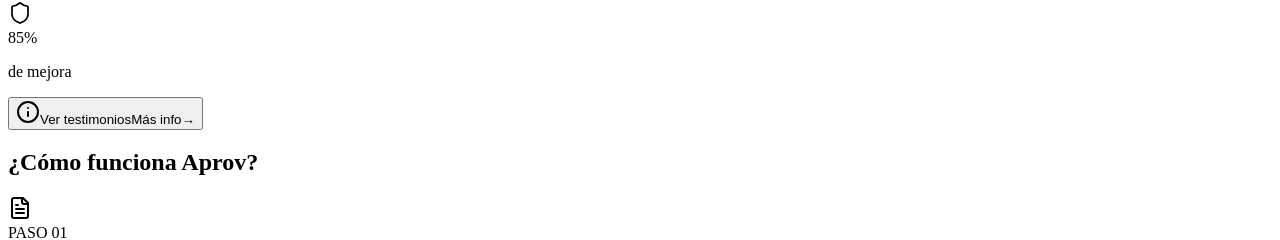
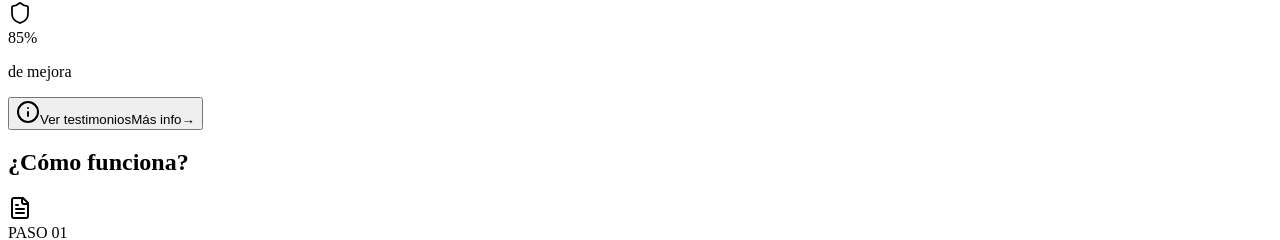
Before and after one commit to ialmanzaj/approv-landing, a Next.js app: page / in a window 1280 px wide. Shown: the part 8947-9187 px from the top of the page. Built offline with nearby package versions, Linux system fonts and the light colour scheme.

Commit message:
feat: update copy

```diff
--- a/src/components/sections/workflow-section.tsx
+++ b/src/components/sections/workflow-section.tsx
@@ -27,7 +27,7 @@
   return (
     <section className="max-w-screen-xl mx-auto px-4 py-16">
       <h2 className="text-3xl md:text-4xl font-heading font-semibold text-primary text-center mb-12">
-        ¿Cómo funciona Aprov?
+        ¿Cómo funciona?
       </h2>
       <div className="grid grid-cols-1 md:grid-cols-3 gap-8">
         {workflowSteps.map((item, i) => {
```
